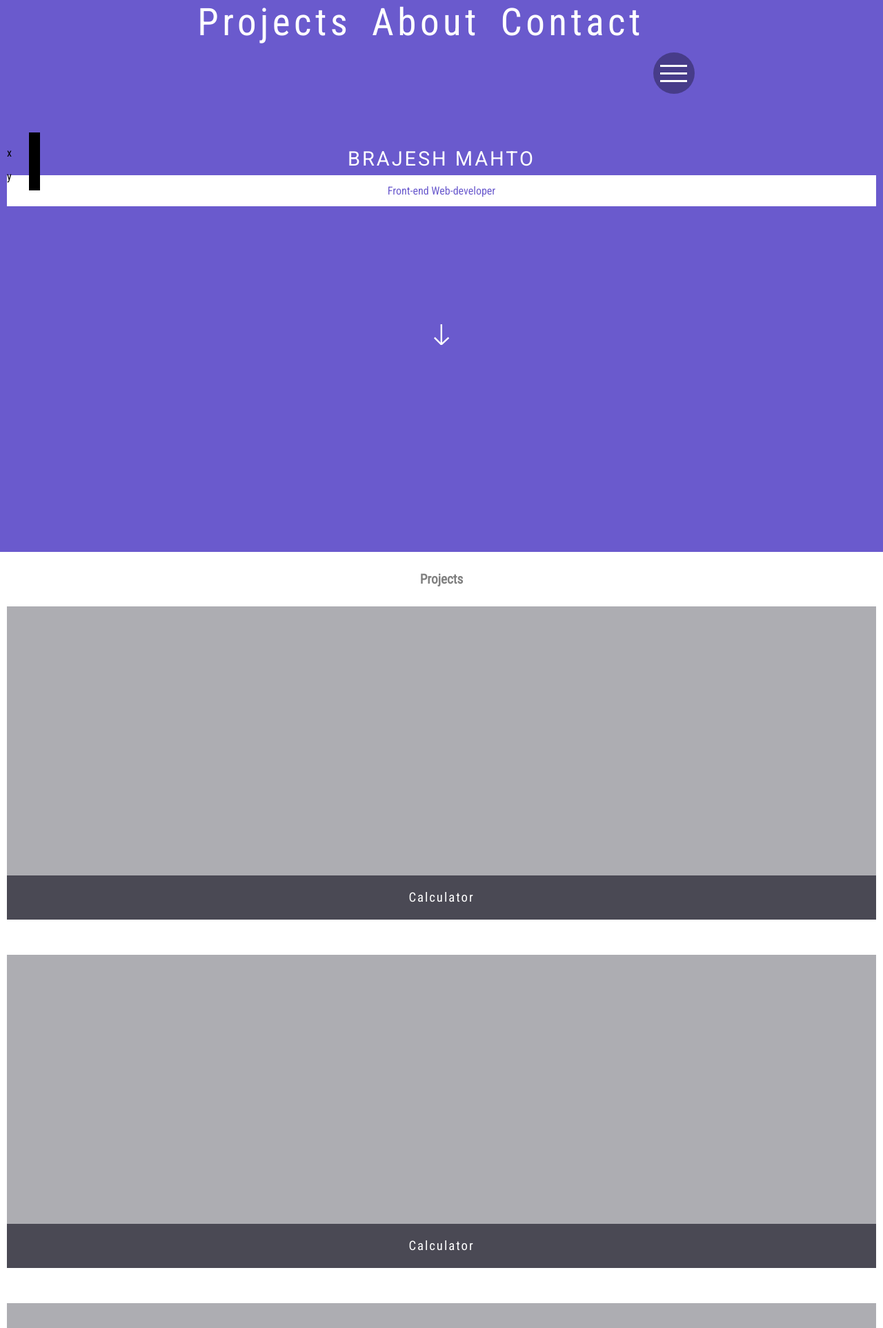
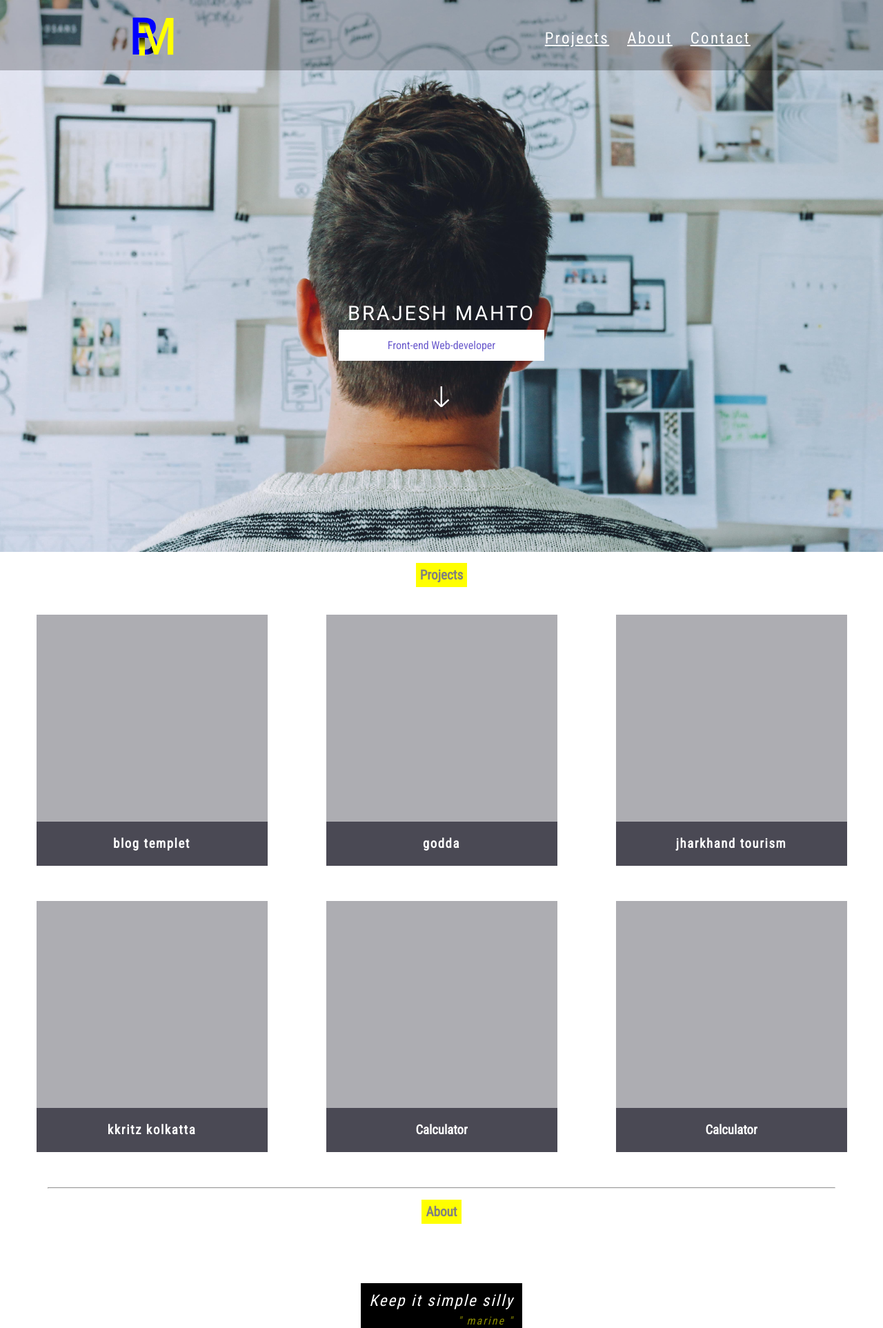
Before and after one commit to mahtobittu/mahtobittu.github.io, a PHP site: page / in a window 1280 px wide. Shown: the top 1925 px of the page at 69% size. Run offline with PHP 8.4, Linux system fonts and the light colour scheme.

Commit message:
Add files via upload
did some layout changes .....still there are some buges need to be fix....

```diff
--- a/index.html
+++ b/index.html
@@ -15,24 +15,22 @@
     <script src="https://unpkg.com/scrollreveal"></script>
 
     <body>
+        <div ></div>
 
-        <div style="    height: 100vh;
-        /* width: 100vw; */
-        background-color: slateblue;
-        display: flex;
-        justify-content: center;">
+        <div id='firstdiv'>
 
             <nav id="firstContainer">
 
-                <div style="display: flex;">
 
+                <div >
+                     <img src='bm-01-01.svg' class='logo'>
                 </div>
 
-                <div>
+                <div class='navigation'>
 
-                    <a class="menue">Projects</a>
-                    <a class="menue">About</a>
-                    <a class="menue">Contact</a>
+                    <a class="menue" href="#section1">Projects</a>
+                    <a class="menue" href="#section2">About</a>
+                    <a class="menue" href="#formwraper">Contact</a>
 
                 </div>
 
@@ -45,9 +43,9 @@
                 </div>
                 <div  id="menue1" class="navi">
 
-                    <a>Projects</a>
-                    <a>About</a>
-                    <a>Contact</a>
+                    <a href="#section1">Projects</a>
+                    <a href="#section2">About</a>
+                    <a href="#formwraper">Contact</a>
 
 
                 </div>
@@ -61,13 +59,8 @@
                 <div id="hlo">
                     <a id="logo">BRAJESH MAHTO</a>
                     <p id="intro1">Front-end Web-developer</p>
-                    <p id ="showed" style=" position: fixed;">x<span id="span0"></span><br>
-                        y<span id="span1" ></span></p>
+
                 </div>
-
-                <div></div>
-                <div></div>
-
 
                                 <div style="display:flex;  justify-content: center; margin-top: 20px;">
 
@@ -81,31 +74,18 @@
 
         <main>
 
-            <div style="height:100vh; display:flex; padding-right: 10px; padding-left: 10px;
-                           flex-direction: column;">
-                <h2 style="    font-size: larger;
-                font-weight: bold;
-                text-align: center;
-                color: gray;
-                padding: 28px;" class="hack">Projects</h2>
+            <h2 class='h2margin' id='section1'>Projects</h2>
+            <div id='maincontainer'>
+
 
 
 
                 <div class="projectbox hack">
                     <div class="imgContainer"></div>
-                    <div style="       background-color: #4a4954; padding: 21px;
+                    <div style="background-color: #4a4954; padding: 21px;
 
                             text-align: center;">
-                        <h3>Calculator</h3>
-                    </div>
-                </div>
-
-                <div class="projectbox hack">
-                    <div class="imgContainer"></div>
-                    <div style="        background-color: #4a4954; padding: 21px;
-
-                            text-align: center;">
-                        <h3>Calculator</h3>
+                        <a href= 'mahtobitt.github.io/blog/' class='projestname'><h3>blog templet</h3></a>
                     </div>
                 </div>
 
@@ -114,18 +94,25 @@
                     <div style="       background-color: #4a4954; padding: 21px;
 
                           text-align: center;">
-                        <h3>Calculator</h3>
+                        <a href= 'mahtobitt.github.io/godda/' class='projestname'><h3>godda</h3></a>
                     </div>
                 </div>
 
                 <div class="projectbox hack">
                     <div class="imgContainer"></div>
-                    <div style="        background-color: #4a4954; padding: 21px;
-
-                            text-align: center;">
-                        <h3>Calculator</h3>
+                    <div style="background-color: #4a4954; padding: 21px;  text-align: center;">
+                        <a href ='mahtobitt.github.io/jturism/' class='projestname'><h3>jharkhand tourism</h3></a>
                     </div>
                 </div>
+
+                <div class="projectbox hack">
+                    <div class="imgContainer"></div>
+                    <div style="background-color: #4a4954; padding: 21px; text-align: center;">
+                       <a href ='mahtobitt.github.io/kkritz/' class='projestname'><h3 >kkritz kolkatta</h3></a>
+                    </div>
+                </div>
+
+
 
 
                 <div class="projectbox hack">
@@ -146,36 +133,38 @@
                     </div>
                 </div>
 
-                <hr>
+            </div>
 
 
-                <div class="cartmarg ">
-                    <h2 class="h2margin hack">About</h2>
+
+        </main>
+
+                <hr style="
+                width: 89vw;
+                margin: auto;
+            ">
+
+
+<h2 class="h2margin hack" id='section2'>About</h2>
 
 <div style="    margin-top: 2.7em;
 /* margin-bottom: 21px; */
 font-size: 2em;
 color: slateblue;">
-                        <p style="letter-spacing: 2px;
-                        font-weight: 300;
-                        font-style: italic;
-                        color: #000000;
-                        font-size: 19px;" class="hack">
-                            Keep it simple silly
+    <p style="letter-spacing: 2px; font-weight: 300; font-style: italic;
+    color: #ffffff;   font-size: 23px; padding: 12px;text-align: -webkit-right;
+    width: fit-content;   background-color: black;    margin: auto;" class="hack">
+        Keep it simple silly <br><span id='by'>" marine "</span>
     </p>
-                        <p style="    color: #a196df;
-                        font-size: 16px;
-                        text-align: end;
-                        padding-right: 4em;
-                        margin-top: 5px;
-                        font-weight: initial;
-                        color: black;" class="hack">"marine"</p>
+
 </div>
 
-                    <p style="    margin-top: 2em;
-                    padding-top: 31px;
-                    font-size: larger;
-                    line-height: 28px;" class="hack">hi, i am brajesh mahto, a self thought front-end Developer. I started crafting my webdevelopment skill
+                <div class="cartmarg aboutavtar">
+
+
+                    <div id ='avtar'></div>
+
+                    <p  class="hack abtavtar">hi, i am BRAJESH MAHTO, a <span class='heigh'>self thought</span>webdesigner / front-end Developer.currently living in ranchi. I started crafting my webdevelopment skill
                         in 2016. i am also learning back-end. </p>
 
                 </div>
@@ -185,8 +174,8 @@
 
                 </div>
 
-
-                <div class="cartmarg">
+        <div id='skillcontainer'>
+                <div class="cartmarg boxstyle">
 
                     <h2 class="h2margin" class="hack">Skills</h2>
 
@@ -200,7 +189,7 @@
 
                 </div>
 
-                <div class="cartmarg">
+                <div class="cartmarg boxstyle">
 
                     <h2 class="h2margin" class="hack">Tools</h2>
 
@@ -213,22 +202,22 @@
 
                 </div>
 
-                <div class="cartmarg">
+                <div class="cartmarg boxstyle lastbox" >
 
                     <h2 class="h2margin hack">Links</h2>
 
-                    <ul style="font-size: large;  color: #0000ee; text-decoration: underline;">
-                        <li class="hack">w3schools</li>
-                        <li class="hack">w3resources</li>
-                        <li class="hack">codepen</li>
-                        <li class="hack">freecodecamp</li>
-                        <li class="hack">smashmagzin</li>
-                        <li class="hack">medium</li>
+                    <ul style="font-size: large;  color: black; text-decoration: underline;">
+
+                        <li class="hack"><a href='www.w3schools.com' class='resources'>w3schools</a></li>
+                        <li class="hack"><a href='www.freecodecamp.com' class='resources'>freecodecamp</a></li>
+                         <li class="hack"><a href='www.stackoverflow.com' class='resources'>stack overflow</a></li>
                     </ul>
 
                 </div>
 
-                <hr>
+            </div>
+
+                <hr class='secmarg'>
 
                 <div class="cartmarg" style="margin-bottom:0px;  box-sizing: border-box;">
 
@@ -238,17 +227,20 @@
                         <div id="formwraper" class="hack">
 
 
-                            <form style="height: 29em;
+                            <form style="
+                            border: 1px solid #0000ff4f;
+                            height: 29em;
                             width: 318px;
-                        box-shadow: 0px 0px 3px black;
-                        background: #ffffff;
+                            /* box-shadow: 0px 0px 3px black; */
+                            background: #ffffff00;
                             padding: 12px;
                             margin-top: 3em;
                             flex-direction: column;
                             display: flex;
-                        color: white;">
+                            color: white;
+                            ">
 
-                                <h2 class="h2margin" style="padding-top: 20px;     color: #656dd8;">contact</h2>
+                                <h2 style="color: #656dd8; margin-bottom: 5vh;">contact</h2>
                                 <textarea class="input1" placeholder="name" type="text"></textarea>
 
 
@@ -279,11 +271,7 @@
 
 
 
-                </div>
 
-
-
-        </main>
 
 
 
--- a/jssolution.css
+++ b/jssolution.css
@@ -7,11 +7,52 @@ body{
     font-family: 'Roboto Condensed', sans-serif;
 
 }
-h3{
 
-    font-weight: 100;
-    letter-spacing: 2px;
 
+.aboutavtar.cartmarg {
+    display: flex;
+    flex-direction: column;
+    margin-top: 5vh;
+    align-items: center;
+}
+a.resources {
+    color: black;
+    font-size: large;
+    letter-spacing: 1px;
+}
+
+
+
+#firstContainer{
+
+    display: flex;
+    width: -webkit-fill-available;
+    justify-content: space-between;
+    padding: 18px;
+}
+#by{font-size: medium;
+    background: transparent;
+    color: #ffff008a;
+    padding: 0px;}
+
+#firstdiv{
+    background-position: center;
+    height: 100vh;
+    background-color: slateblue;
+    background-image: url(image2.jpg);
+    background-repeat: no-repeat;
+    background-size: cover;
+    display: flex;
+    justify-content: center;
+}
+
+img.logo {
+    width: 60px;
+}
+
+.menue:hover{
+
+    color: #FFC107;
 }
 
 .navi{
@@ -19,28 +60,36 @@ h3{
     display: none;
 
 }
-span {
-    color: white;
-    background-color: black;
-    padding: 8px;
-    margin: 25px;
-    font-size: 29px;
+
+
+.boxstyle {
+    width: 70vw;
+    height: 36vh;
+
+    border: 1px solid #00000030;
+}
+.hack{
+    list-style: none;
 }
 
 
 .navi1{
+
 
     box-sizing: border-box;
     display: flex;
     background-color: #101010;
     width: 100vw;
     height: 100vh;
-
     position: absolute;
+    top: 0;
+    left: 0;
+    z-index: 1;
     flex-direction: column;
     align-items: center;
     /* top: 66px; */
     justify-content: center;
+    z-index: 2;
 
 
 }
@@ -77,40 +126,25 @@ span {
 
     width: 60px;
     height: 60px;
-    margin-top: 76px;
     display: flex;
     flex-direction: column;
     background-color: #00000054;
     border-radius: 69%;
-    /* display: flex; */
     justify-content: center;
     align-items: center;
+    z-index: 3;
 
 }
 
 .hamRaper1{
 
 
-        margin-top: 91px;
+
         display: flex;
         flex-direction: column;
     }
 
-#firstContainer{
 
-    position: fixed;
-    display: flex;
-    /* top: 0; */
-    display: flex;
-    justify-content: center;
-    /* box-shadow: 1px 1px 3px 0px; */
-    /* width: 100%; */
-    /* height: auto; */
-    /* background-color: white; */
-    z-index: 3;
-    border-radius: 97px;
-
-}
 
 #logo{
 
@@ -126,15 +160,7 @@ span {
 
 }
 
-/* #hamRaper{
 
-    width: 33px;
-    height: 4px;
-    margin: 3px;
-    background-color: rgb(0, 0, 0);
-
-
-} */
 
 .hamburger{
 
@@ -150,8 +176,7 @@ span {
 
 a{
 
-    /* padding: 10px;
-    margin-right: 1em; */
+
     color: white;
     font-size: 55px;
     letter-spacing: .1em;
@@ -175,6 +200,16 @@ a{
         display:none;
     }
 
+
+}
+@media screen and (min-width:600px){
+
+
+       .haha{
+           display: none;
+       }
+
+
    }
 
 
@@ -190,17 +225,29 @@ header{
     top: 0;
     z-index: 1;
 
+
     }
 
 #hlo{
 
     display: flex;
     flex-direction: column;
+    width: fit-content;
+    margin: auto;
+
+
 }
 
 #intro{
 
     font-size: 29px;
+    background-color: yellow;
+    color: rgb(0, 0, 255);
+}
+
+.imgContainer:hover{
+
+    background-color: #3F51B5;
 }
 
 #intro1{
@@ -213,22 +260,8 @@ header{
     text-align: center;
 }
 
-/* #line{
 
-    border-left: 1px solid rgb(136, 127, 127);
-    height: 87vh;
-    display: block;
-    margin-left: 9em;
-    /* margin-top: 11px;
-    position: absolute;
-    top: 0;
-    margin-top: 58px;
-    z-index: 0;
 
-} */
-span{
-    color: white;
-}
 
 
 
@@ -260,7 +293,7 @@ span{
     width: auto;
     height: 48px;
     margin-top: 150px;
-    animation: mymove 2s;
+    animation: mymove 1000ms;
     animation-iteration-count: infinite;
     animation-timing-function:ease-in;
 
@@ -268,15 +301,16 @@ span{
 }
 
 
+
 @keyframes mymove {
-    from { margin-top: 150px;}
-    to { margin-top: 160px;}
+    from { margin-top: 15px;}
+    to { margin-top: 20px;}
 }
 
 
 .imgContainer{
 
-    height: 390px;
+    height: 320px;
     background-color: #4a495473;
 }
 
@@ -288,26 +322,37 @@ span{
 
 .cartmarg{
 
-    margin-bottom: 53px;
+
     text-align: center;
+}
+
+#avtar{
+    width: 222px;
+    height: 222px;
+    background-image: url(avtar.jpg);
+    background-repeat: no-repeat;
+    background-position: initial;
+    background-size: 192px;
+    background-color: yellow;
+    padding-bottom: 30px;
 }
 
 .h2margin{
 
-    padding: 33px;
-    box-sizing: border-box;
-    color: #000000d6;
-    /* margin-bottom: 28px; */
-    font-weight: 400;
-    /* margin-top: 28px; */
+    font-size: larger;
     font-weight: bold;
-    font-size: larger;
-    letter-spacing: 1px;
+    text-align: center;
+    color: gray;
+    background-color: yellow;
+    padding: 6px;
+    width: fit-content;
+    margin: auto;
+    margin-top: 2vh;
+    margin-bottom: 5vh;
 
 }
 
 .input1{
-
         font-weight: 100;
         margin-bottom: 8px;
         height: 25px;
@@ -316,14 +361,21 @@ span{
         font-size: 1.2em;
         line-height: 1.5;
         color: #414bd6;
-    background-color: #fff;
+        background-color: #414bd617;
         background-image: none;
         border: transparent;
-    /* border-radius: .25rem; */
         letter-spacing: 1px;
         border-bottom: 1px solid darkgrey;
-    outline:none;
+        outline: none;}
+        .cartmarg {
+            text-align: center;
+            margin: auto;
         }
+        .boxstyle:hover{
+            background-color:  #ccc;;
+        }
+
+
 
 label{
 
@@ -343,7 +395,6 @@ textarea::placeholder {
 
     outline: none;
     border-bottom: 2px solid #414bd6;
-
   }
 
 
@@ -353,3 +404,136 @@ textarea::placeholder {
     justify-content: center;
 
   }
+  #maincontainer{
+    display:flex; padding-right: 10px; padding-left: 10px; flex-direction: column;
+  }
+
+  .projestname{
+    font-size: 16px;
+    padding: 0px;
+    text-decoration: none;}
+
+    heigh{
+        font-weight: bold;
+    }
+
+    @media screen and (max-width:599px){
+
+         p.abtavtar {
+            margin: auto;
+            margin-top: 0em;
+            padding-top: 40px;
+            font-size: 19px;
+            line-height: 29px;
+            width: 70vw;
+            text-align: center;
+        }
+        .cartmarg {
+
+            margin-top: 2vh;
+        }
+        hr.secmarg {
+
+            margin-top:5vh;
+        }
+
+    }
+
+  @media screen and (min-width:600px){
+      #firstContainer{
+        position: fixed;
+        width: -webkit-fill-available;
+        display: flex;
+        justify-content: safe;
+        z-index: 3;
+        padding: 8px 14vw 0px 15vw;
+        background-color: #0202023b;
+      }
+      .menue{
+          font-size:23px;
+      }
+
+      header{
+          margin-top:53vh;
+        }
+
+
+      #back{
+        height: 100vh;
+         width: 100vw;
+
+        background-image: url(back.png);
+        background-repeat: no-repeat;
+        background-position: center;
+        background-size: cover;
+        display: flex;
+        justify-content: center;
+      }
+      #hlo{
+        display: flex;
+        flex-direction: column;
+        width: fit-content;
+      }
+      .projectbox{
+          width:400px;
+      }
+
+
+
+      #maincontainer{flex-direction: row;
+         flex-wrap: wrap;
+         justify-content: space-around;}
+
+      .imgContainer{ height: 300px;}
+      .projectbox{width:335px;}
+
+
+        img.logo {
+            height: 90px;
+        }
+
+        .navigation {
+            display: flex;
+            flex-direction: row;
+            align-items: center;
+        }
+        .boxstyle{width: 300px; height: 30vh;}
+
+
+        .aboutavtar.cartmarg {
+            display: flex;
+            flex-direction: row;
+
+            align-items: center;
+            width: 70vw;
+            margin: auto;
+            margin-top: 21vh;
+        }
+        hr.secmarg {
+            width: 68vw;
+            margin: auto;
+            margin-top:5vh;
+        }
+        p.abtavtar {
+            margin: auto;
+            margin-top: 0em;
+            padding-top: 74px;
+            font-size: 19px;
+            line-height: 29px;
+            width: 43vw;
+            text-align: left;
+        }
+        #skillcontainer{
+            display: flex;
+            flex-direction: row;
+            justify-content: space-around;
+            flex-wrap: wrap;
+            margin: auto;
+            margin-top: 20vh;
+            width: 70vw;
+        }
+        .cartmarg {
+
+            margin: auto;
+        }
+  }
```
Also changed, not shown: jssolution.js (+21 -4 lines), BM-01-01.svg (added), BM-01.svg (added), avtar.jpg (added), back.svg (added), bmlogo.jpg (added), image2.jpg (added). Lines whose indentation alone changed are shown as unchanged.
